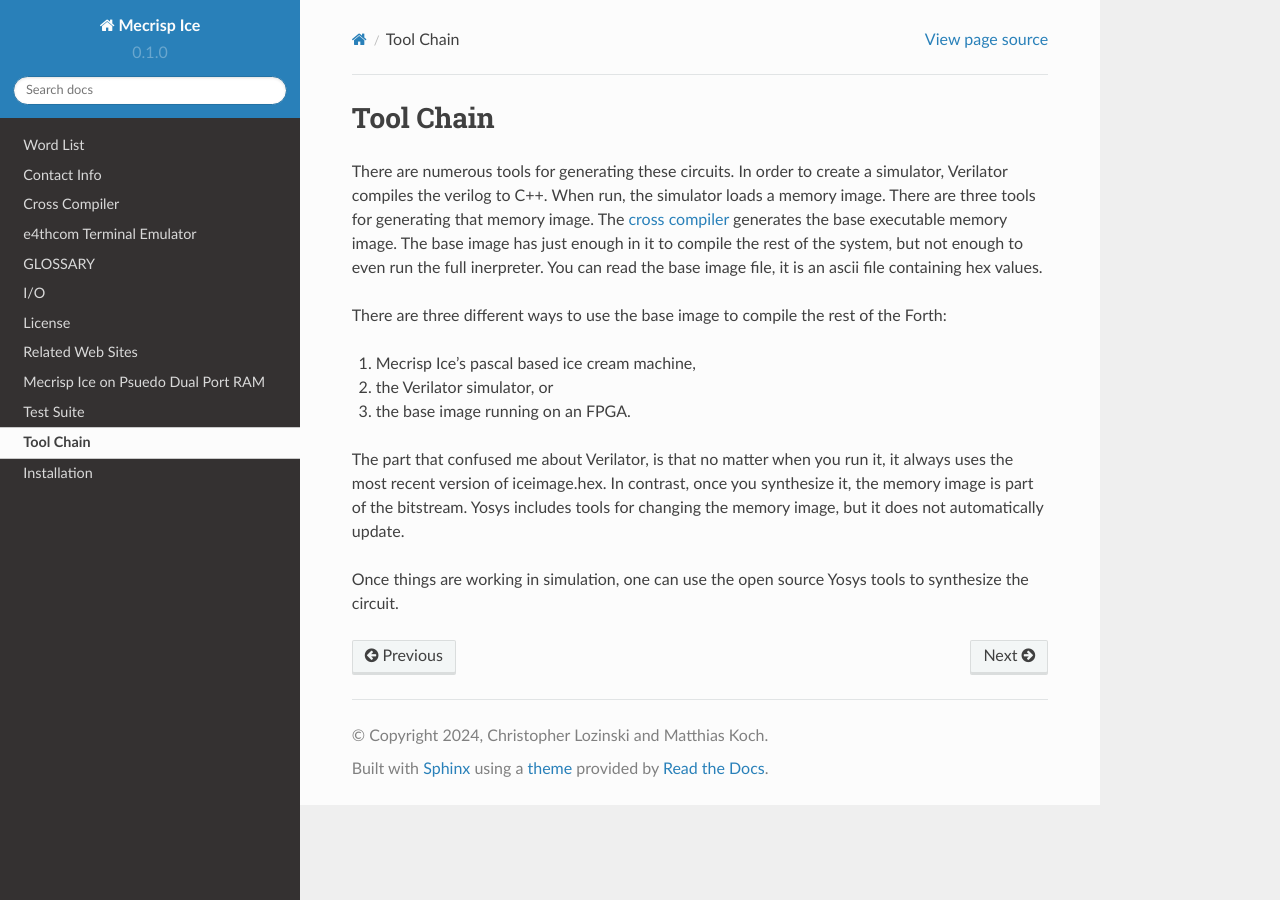
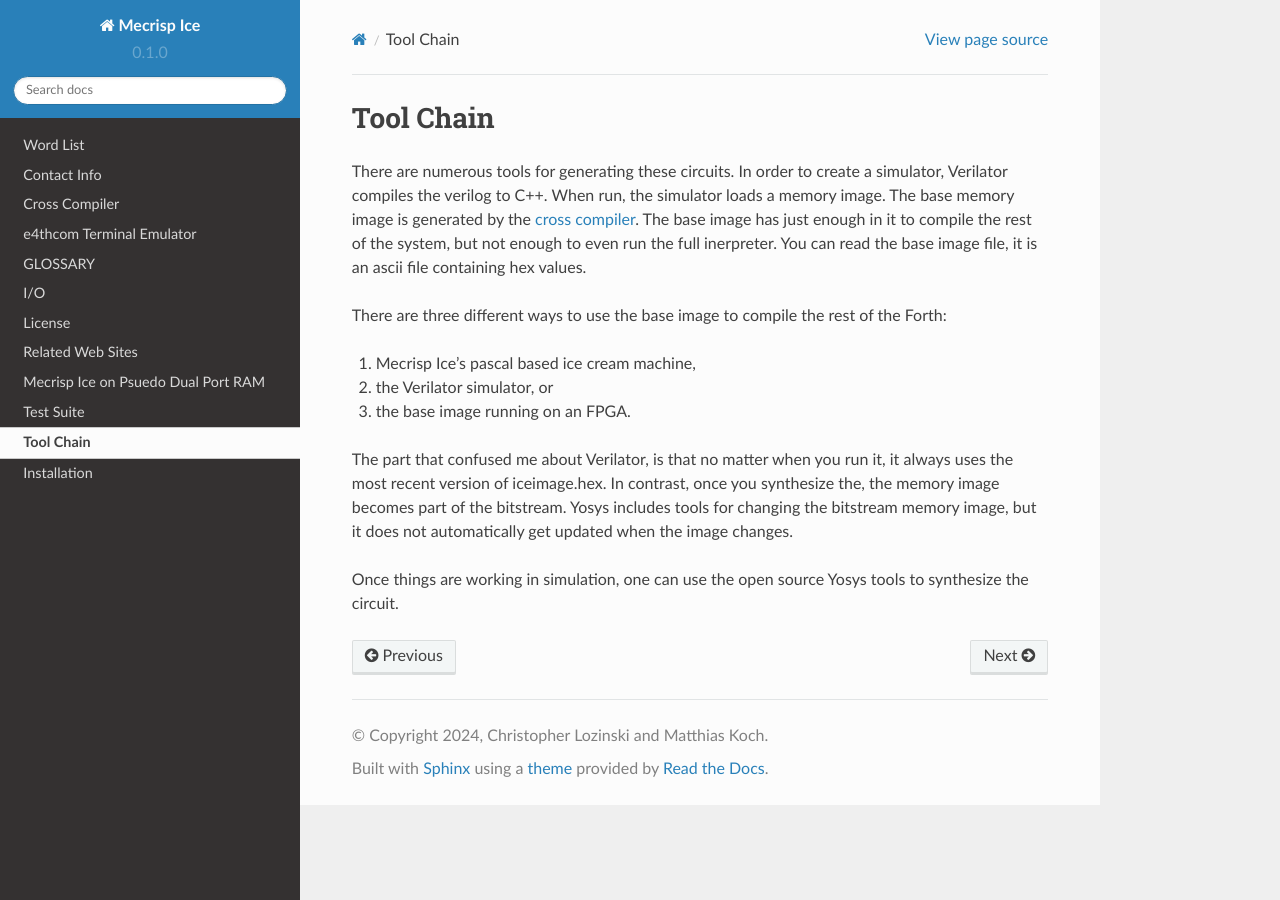
Before and after one commit to PythonLinks/Mecrisp-Ice, a Sphinx documentation site: the page built from docs/source/tool-chain.rst, in a window 1280 px wide. Built offline with Sphinx 7.4.7 and the Read the Docs theme 2.0.0, drawn with Linux system fonts in a browser that asks for light colours.

Commit message:
Update tool-chain.rst

```diff
--- a/docs/source/tool-chain.rst
+++ b/docs/source/tool-chain.rst
@@ -2,9 +2,8 @@ Tool Chain
 #########
 
 There are numerous tools for generating these circuits.  In order to create a simulator,
-Verilator compiles the verilog to C++.  When run, the simulator loads a memory image.   There are three tools
-for generating that memory image.   The `cross compiler <source/cross-compiler.rst>`_
-generates the base executable memory image.  The base image has just enough in it to compile the rest of the system,
+Verilator compiles the verilog to C++.  When run, the simulator loads a memory image.
+The base memory image is generated by the `cross compiler <source/cross-compiler.rst>`_.  The base image has just enough in it to compile the rest of the system,
 but not enough to even run the full inerpreter.  You can read the base image file, it is an ascii file containing hex values.
 
 There are three different ways to use the base image to compile
@@ -15,8 +14,7 @@ the rest of the Forth:
 3. the base image running on an FPGA.
 
 The part that confused me about Verilator, is that no matter when you run it, it always
-uses the most recent version of iceimage.hex. In contrast, once you synthesize it, the memory image
-is part of the bitstream.  Yosys includes tools for changing the memory image, but it does not automatically
-update.
+uses the most recent version of iceimage.hex. In contrast, once you synthesize the, the memory image
+becomes part of the bitstream.  Yosys includes tools for changing the bitstream memory image, but it does not automatically get updated when the image changes.
 
 Once things are working in simulation, one can use the open source Yosys tools to synthesize the circuit.
```
